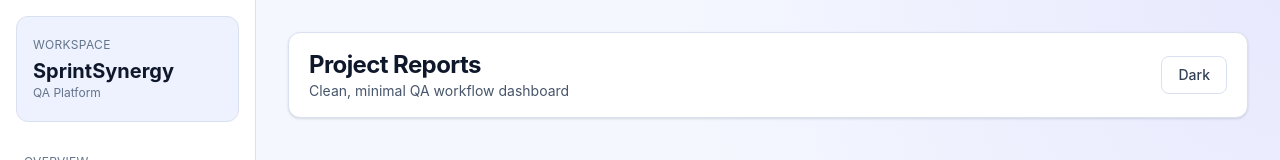
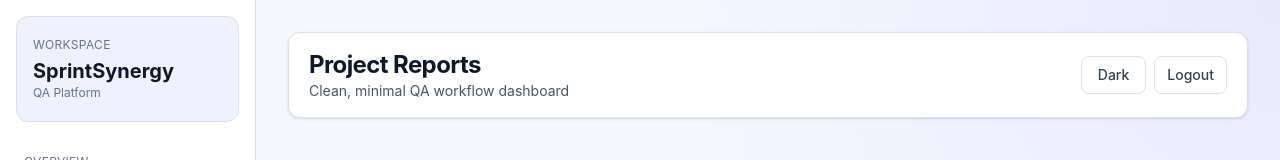
Before and after one commit to sardar-usman/test-management, a Next.js app: page /reports in a window 1280 px wide. Shown: the top 160 px of the page. Built offline with nearby package versions, Linux system fonts and the light colour scheme; no server answers; the database is empty; sample sign-in values are in the browser's storage.

Commit message:
feat(auth): add logout button in app header

```diff
--- a/src/components/app-header.tsx
+++ b/src/components/app-header.tsx
@@ -1,4 +1,5 @@
 import { ThemeToggle } from "@/components/theme-toggle";
+import { LogoutButton } from "@/components/logout-button";
 
 export function AppHeader({ title }: { title: string }) {
   return (
@@ -7,7 +8,10 @@ export function AppHeader({ title }: { title: string }) {
         <h1 className="text-2xl font-bold tracking-tight text-[var(--text)]">{title}</h1>
         <p className="text-sm text-[var(--text-secondary)]">Clean, minimal QA workflow dashboard</p>
       </div>
-      <ThemeToggle />
+      <div className="flex items-center gap-2">
+        <ThemeToggle />
+        <LogoutButton />
+      </div>
     </div>
   );
 }
--- /dev/null
+++ b/src/components/logout-button.tsx
@@ -0,0 +1,15 @@
+"use client";
+
+import { signOut } from "next-auth/react";
+
+export function LogoutButton() {
+  return (
+    <button
+      type="button"
+      onClick={() => signOut({ callbackUrl: "/login" })}
+      className="rounded-lg border border-[var(--border)] bg-[var(--surface)] px-3 py-2 text-sm font-medium text-[var(--text-body)] transition hover:bg-[var(--surface-2)]"
+    >
+      Logout
+    </button>
+  );
+}
```
